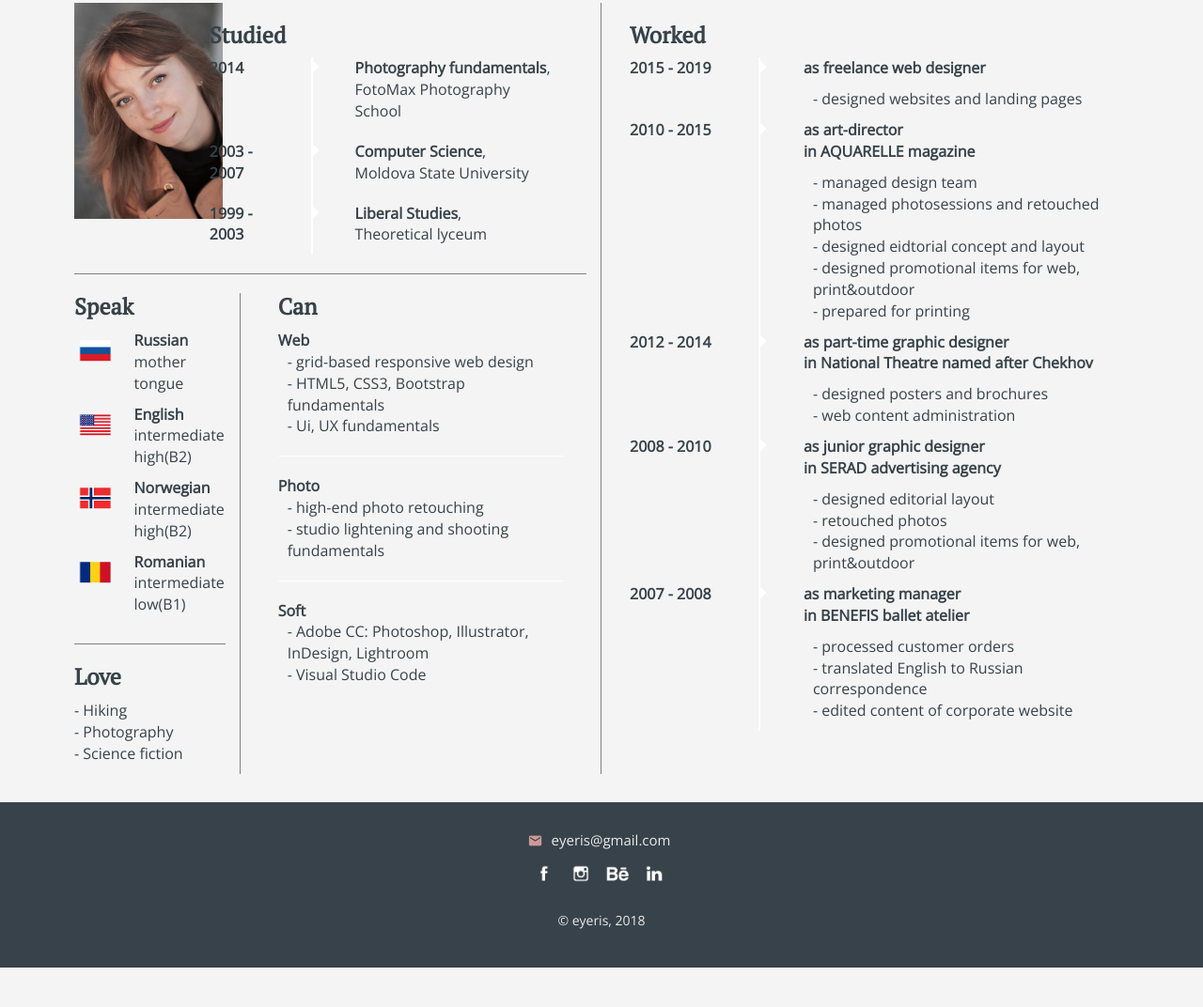
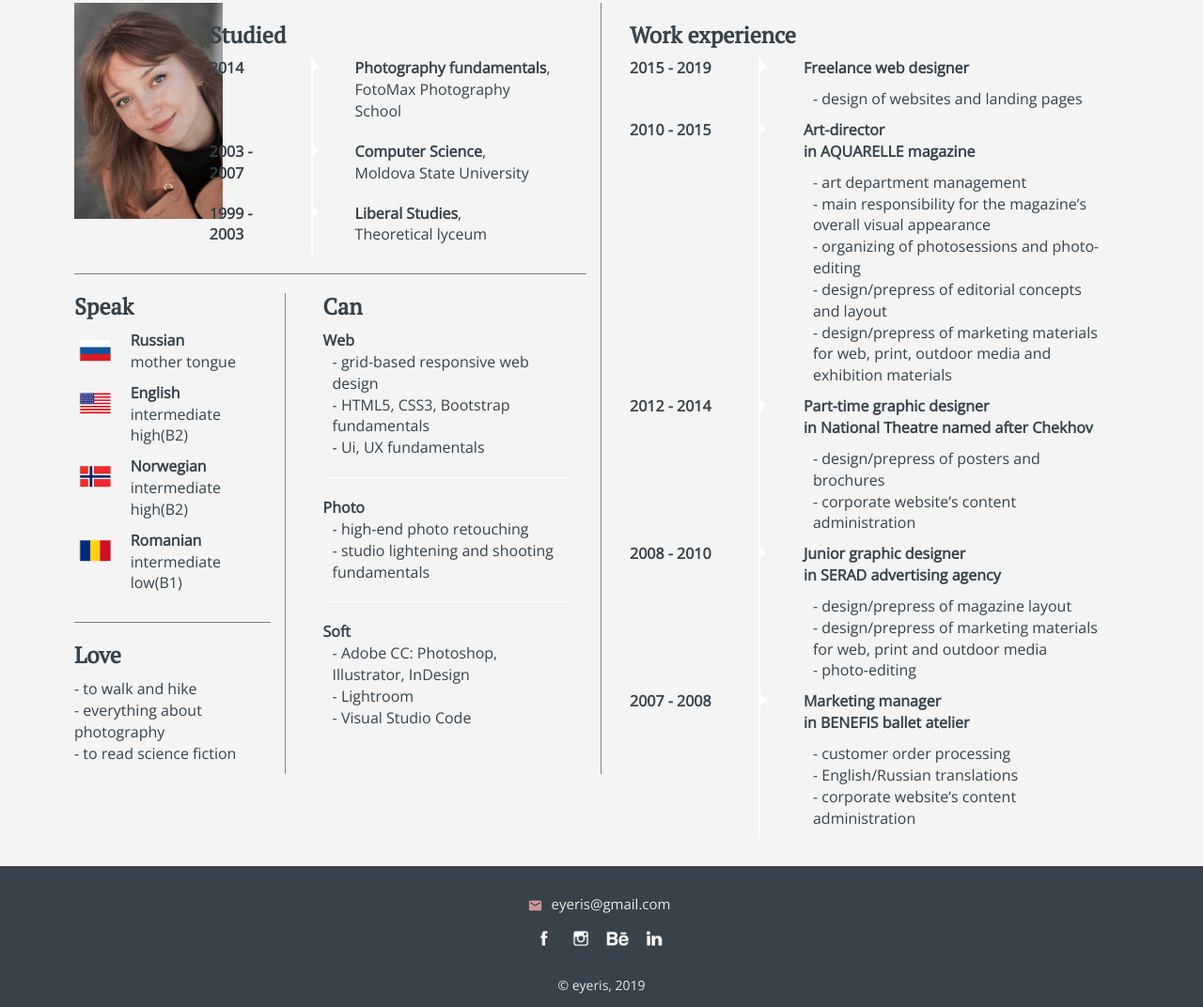
Before and after one commit to eyeris-work/portfolio-website, a plain HTML site: page about.html in a window 1280 px wide. Shown: the part 431-1503 px from the top of the page at 94% size. Before the commit the page ends 1461 px from the top, so only its background shows below. Drawn offline with nearby package versions, Linux system fonts and the light colour scheme; a web font is replaced by a local one.

Commit message:
- Edited texts in norwegian, russian and english
- Edited texts in norwegian, russian and english
- changed layout in about me
- added links to some works

```diff
--- a/about.html
+++ b/about.html
@@ -138,40 +138,40 @@
                         <div class="row">
                             <div class="container-fluid">
                                 <div class="row">
-                                    <div class="col-xs-4 languages column">
+                                    <div class="col-xs-5 languages column">
                                         <h3 data-i18n-key="languages">Languages</h3>
                                         <div class="row line">
-                                            <div class="col-xs-4">
+                                            <div class="col-xs-3">
                                                 <img src="images/icons/flag-russian.png" class="section-flag-icon" alt="Russian flag">
                                             </div>
-                                            <div class="col-xs-8">
+                                            <div class="col-xs-9">
                                                 <strong data-i18n-key="russian">Russian</strong>
                                                 <span class="new_line_about" data-i18n-key="native">native</span>
                                             </div>
                                         </div>
                                         <div class="row line">
-                                            <div class="col-xs-4">
+                                            <div class="col-xs-3">
                                                 <img src="images/icons/flag-english.png" class="section-flag-icon" alt="English flag">
                                             </div>
-                                            <div class="col-xs-8">
+                                            <div class="col-xs-9">
                                                 <strong data-i18n-key="english">English</strong>
                                                 <span class="new_line_about" data-i18n-key="professional">fluent</span>
                                             </div>
                                         </div>
                                         <div class="row line">
-                                                <div class="col-xs-4">
+                                                <div class="col-xs-3">
                                                     <img src="images/icons/flag-norwegian.png" class="section-flag-icon" alt="Norwegian flag">
                                                 </div>
-                                                <div class="col-xs-8">
+                                                <div class="col-xs-9">
                                                     <strong data-i18n-key="norwegian">Norwegian</strong>
                                                     <span class="new_line_about" data-i18n-key="professional">conversant</span>
                                                 </div>
                                             </div>
                                         <div class="row line">
-                                            <div class="col-xs-4">
+                                            <div class="col-xs-3">
                                                 <img src="images/icons/flag-romanian.png" class="section-flag-icon" alt="Romanian flag">
                                             </div>
-                                            <div class="col-xs-8">
+                                            <div class="col-xs-9">
                                                 <strong data-i18n-key="romanian">Romanian</strong><span class="new_line_about" data-i18n-key="limited">conversant</span>
                                             </div>
                                         </div>
@@ -191,7 +191,7 @@
                                         </div>
 
                                     </div>
-                                    <div class="col-xs-8 skills">
+                                    <div class="col-xs-7 skills">
                                         <h3 data-i18n-key="skills">Skills and knowledge</h3>
                                         <div class="row data-block">
                                             <div class="col-sm-12">
@@ -219,7 +219,8 @@
                                                     <strong>Soft</strong>
                                                 </div>
                                                 <ul>
-                                                    <li class="col-sm-12">Adobe CC: Photoshop, Illustrator, InDesign, Lightroom</li>
+                                                    <li class="col-sm-12">Adobe CC: Photoshop, Illustrator, InDesign</li>
+                                                    <li class="col-sm-12">Lightroom</li>
                                                     <li class="col-sm-12">Visual Studio Code</li>
                                                 </ul>
                                             </div>
@@ -611,7 +612,7 @@
                 <a href="https://www.behance.net/irissa"><img src="images/icons/be_icon.png" onmouseover="this.src='images/icons/be_icon_hover.png'" onmouseout="this.src='images/icons/be_icon.png'"></a>
                 <a href="https://www.linkedin.com/in/irina-voscoboinic-7191a137/"><img src="images/icons/in_icon.png" onmouseover="this.src='images/icons/in_icon_hover.png'" onmouseout="this.src='images/icons/in_icon.png'"></a>
             </div>
-            <span class="new_line copyright">© eyeris, 2018</span>
+            <span class="new_line copyright">© eyeris, 2019</span>
         </div>
     </footer>
     </div>
--- a/css/style.css
+++ b/css/style.css
@@ -490,7 +490,11 @@ ul {
 .languages h3, .interests h3, .skills h3 {margin-top: 0px;}
 .skills {
     padding-left: 40px;
-    padding-right: 40px;
+    padding-right: 30px;
+}
+
+.languages {
+    padding-right: 15px;
 }
 
 
--- a/js/eyeris.js
+++ b/js/eyeris.js
@@ -7,7 +7,7 @@
             'downloadCV': 'Download CV',
             'visitWebsite':'Online',
             'toggleNav': 'Toggle navigation',
-            'myInfo': 'Hi! I am Irina, digital designer with wide experience in both graphics and web.',
+            'myInfo': 'Hi! I am Irina, a highly experienced designer both for print and digital media.',
             'showAll': 'All projects',
             'webDesign': 'Web',
             'printDesign': 'Print',
@@ -20,12 +20,13 @@
             'prepress': 'prepress',
             'retouch': 'photo-retouch',
             'art-direction': 'art-direction',
+            'illustration':'illustration',
             'editing':'photo-editing',
             'perform': 'as freelance-designer',
-            'perform1': 'as web designer at MNOGOLAND',
+            'perform1': 'as web designer at www.mnogoland.ru',
             'perform2': 'as art-director at AQUARELLE',
             'under-development': "Under development.",
-            'no-longer-online': "No longer online.",
+            'no-longer-online': "No longer available.",
             'portfolio1': 'Web banners',
             'portfolio2': 'Radio show, poster',
             'portfolio3': 'Magazine',
@@ -99,9 +100,9 @@
             'professional': 'intermediate high(B2)',
             'limited': 'intermediate low(B1)',
             'interests': 'Love',
-            'interest1': 'Hiking',
-            'interest2': 'Photography',
-            'interest3': 'Science fiction',
+            'interest1': 'to walk and hike',
+            'interest2': 'everything about photography',
+            'interest3': 'to read science fiction',
             'skills': 'Can',
             'web': 'Web',
             'webSkills1': 'grid-based responsive web design',
@@ -112,30 +113,30 @@
             'photo': 'Photo',
             'photoSkills1': 'high-end photo retouching',
             'photoSkills2': 'studio lightening and shooting fundamentals',
-            'workExpirience': 'Worked',
-            'freelanceWeb': 'as freelance web designer',
-            'freelanceWebResp1': 'designed websites and landing pages',
-            'artDirectorAquarelle': 'as art-director',
+            'workExpirience': 'Work experience',
+            'freelanceWeb': 'Freelance web designer',
+            'freelanceWebResp1': 'design of websites and landing pages',
+            'artDirectorAquarelle': 'Art-director',
             'AQUARELLE':'in AQUARELLE magazine',
-            'aquarelleResp1': 'managed design team',
-            'aquarelleResp2': 'managed photosessions and retouched photos',
-            'aquarelleResp3': 'designed eidtorial concept and layout',
-            'aquarelleResp4': 'designed promotional items for web, print&outdoor',
-            'aquarelleResp5': 'prepared for printing',
-            'chekhov': 'as part-time graphic designer',
+            'aquarelleResp1': 'art department management',
+            'aquarelleResp2': 'main responsibility for the magazine\’s overall visual appearance',
+            'aquarelleResp3': 'organizing of photosessions and photo-editing',
+            'aquarelleResp4': 'design/prepress of editorial concepts and layout',
+            'aquarelleResp5': 'design/prepress of marketing materials for web, print, outdoor media and exhibition materials',
+            'chekhov': 'Part-time graphic designer',
             'CHEKHOV': 'in National Theatre named after Chekhov',
-            'chekhovResp1': 'designed posters and brochures',
-            'chekhovResp2': 'web content administration',
-            'seradPlus': 'as junior graphic designer',
+            'chekhovResp1': 'design/prepress of posters and brochures',
+            'chekhovResp2': 'corporate website’s content administration',
+            'seradPlus': 'Junior graphic designer',
             'SERADPLUS': 'in SERAD advertising agency',
-            'seradPlusResp1': 'designed editorial layout',
-            'seradPlusResp2': 'retouched photos',
-            'seradPlusResp3': 'designed promotional items for web, print&outdoor',
-            'benefis': 'as marketing manager',
+            'seradPlusResp1': 'design/prepress of magazine layout',
+            'seradPlusResp2': 'design/prepress of marketing materials for web, print and outdoor media',
+            'seradPlusResp3': 'photo-editing',
+            'benefis': 'Marketing manager',
             'BENEFIS': 'in BENEFIS ballet atelier',
-            'benefisResp1': 'processed customer orders',
-            'benefisResp2': 'translated English to Russian correspondence',
-            'benefisResp3': 'edited content of corporate website',
+            'benefisResp1': 'customer order processing ',
+            'benefisResp2': 'English/Russian translations',
+            'benefisResp3': 'corporate website’s content administration',
             'previous':'<',
             'next': '>',
             'scrollToTop': 'to top',
@@ -147,7 +148,7 @@
             'downloadCV': 'Скачать CV',
             'visitWebsite':'Онлайн',
             'toggleNav': 'Переключить навигацию',
-            'myInfo': 'Привет! Я Ирина, цифровой дизайнер с большим опытом работы в графике и вебе.',
+            'myInfo': 'Привет! Я Ирина, дизайнер с многолетним опытом работы как для печатных, так и для цифровых медиа.',
             'showAll': 'Все работы',
             'webDesign': 'Веб',
             'printDesign': 'Принт',
@@ -160,10 +161,11 @@
             'prepress': 'подготовка к печати',
             'art-direction': 'арт дирекшн',
             'retouch': 'фото ретушь',
+            'illustration':'иллюстрации',
             'under-development': "в процессе разработки.",
-            'no-longer-online': "более недоступны онлайн.",
+            'no-longer-online': "более недоступны.",
             'perform': 'в качестве фриланс-дизайнера',
-            'perform1': 'в качестве веб-дизайнера MNOGOLAND',
+            'perform1': 'в качестве веб-дизайнера www.mnogoland.ru',
             'perform2': 'в качестве арт-директора AQUARELLE',
             'portfolio1': 'Веб-баннеры',
             'portfolio2': 'Радио-шоу, постер',
@@ -222,7 +224,7 @@
             'actualAddress': 'Молдова, г. Кишинёв',
             'irinaVoscoboinic': 'Ирина Воскобойник',
             'graphicDesigner': 'Цифровой дизайнер',
-            'education': 'Изучала',
+            'education': 'Изучила',
             'fotoMax': 'Школа фотографии FotoMax',
             'beginner': 'Основы фотосъемки',
             'usm': 'Государственный Университет Молдовы',
@@ -245,37 +247,37 @@
             'skills': 'Могу',
             'web': 'Веб',
             'webSkills1': 'адаптивный веб-дизайн с использованием модульной сетки',
-            'webSkills2': 'основы HTML5, CSS3, Bootstrap',
-            'webSkills3': 'основы Ui, UX',
+            'webSkills2': 'базовые знания HTML5, CSS3, Bootstrap',
+            'webSkills3': 'основы UX',
             'print': 'Фото',
             'printSkills1': 'дизайн печатной и наружной рекламы',
             'photo': 'Фото',
             'photoSkills1': 'фото-ретушь',
             'photoSkills2': 'основы студийного освещения и фотосъемки',
-            'workExpirience': 'Работала',
-            'freelanceWeb': 'фриланс веб-дизайнером',
-            'freelanceWebResp1': 'разрабатывала вебсайты и промо-страницы',
-            'artDirectorAquarelle': 'арт-директором',
-            'AQUARELLE': 'в журнале AQUARELLE',
-            'aquarelleResp1': 'руководила дизайн-отделом',
-            'aquarelleResp2': 'планировала фотосессии и ретушировала фото',
-            'aquarelleResp3': 'работала над концепцией и верстала журнальные публикаци',
-            'aquarelleResp4': 'готовила к печати',
-            'aquarelleResp5': 'разрабатывала дизайн для веб, печатной и наружной рекламы ',
-            'chekhov': 'внештатным дизайнером',
-            'CHEKHOV': 'в Национальном Театре Чехова',
-            'chekhovResp1': 'разрабатывала дизайн афиш и брошюр',
-            'chekhovResp2': 'администрировала веб-контент сайта компании',
-            'seradPlus': 'младшим графическим дизайнером',
-            'SERADPLUS': 'в рекламном агентстве SerAd',
-            'seradPlusResp1': 'верстала и готовила к печати журнальные публикации',
-            'seradPlusResp2': 'ретушировала фото',
-            'seradPlusResp3': 'разрабатывала дизайн для веб, печатной и наружной рекламы ',
-            'benefis': 'маркетинг-менеджером',
-            'BENEFIS': 'в балетном ателье BENEFIS',
-            'benefisResp1': 'обрабатывала заказы клиентов',
-            'benefisResp2': 'переводила документы с англ. на рус. языки',
-            'benefisResp3': 'администрировала веб-контент сайта компании',
+            'workExpirience': 'Опыт работы',
+            'freelanceWeb': 'Фриланс веб-дизайнер',
+            'freelanceWebResp1': 'дизайн вебсайтов и лендингов',
+            'artDirectorAquarelle': 'Арт-директор',
+            'AQUARELLE': 'журнал AQUARELLE',
+            'aquarelleResp1': 'контроль и организация работы дизайн-отдела',
+            'aquarelleResp2': 'ответственность за основную дизайн-концепцию и визуальное исполнение',
+            'aquarelleResp3': 'организация фотосессий, фото-ретушь',
+            'aquarelleResp4': 'дизайн/препресс журнальных макетов и маркетинговых материалов для web, печатной и наружной рекламы',
+            'aquarelleResp5': 'дизайн/препресс выставочных рекламных материалов',
+            'chekhov': 'Внештатный графический дизайнер',
+            'CHEKHOV': 'Драмматический Театр им.Чехова',
+            'chekhovResp1': 'дизайн/препресс афиш и брошюр',
+            'chekhovResp2': 'управление контентом вебсайта компании',
+            'seradPlus': 'Младший графический дизайнер',
+            'SERADPLUS': 'рекламное агентство Serad',
+            'seradPlusResp1': 'дизайн/препресс журнальных макетов',
+            'seradPlusResp2': 'фото-ретушь',
+            'seradPlusResp3': 'дизайн/препресс маркетинговых материалов для web, печатной и наружной рекламы',
+            'benefis': 'Маркетинг-менеджер',
+            'BENEFIS': 'швейное ателье Benefis',
+            'benefisResp1': 'прием/обработка заказов',
+            'benefisResp2': 'перевод корреспонденции с англ. на рус. языки',
+            'benefisResp3': 'управление контентом вебсайта компании',
             'previous': 'Предыдущий',
             'next': 'Следующий',
             'scrollToTop': 'наверх',
@@ -287,7 +289,7 @@
         'downloadCV': 'Laste ned CV',
         'visitWebsite':'På nett',
         'toggleNav': 'Bytt navigasjon',
-        'myInfo': 'Hei! Jeg er Irina, digital designer med stor erfaring både i grafikk og på nettet.',
+        'myInfo': 'Hei! Jeg heter Irina og har lang erfaring innenfor design - både for trykte og digitale medier.',
         'showAll': 'Alle prosjekter',
         'webDesign': 'Digitalt',
         'printDesign': 'Trykk',
@@ -297,13 +299,14 @@
         'logo-design': 'logo design',
         'layout': 'layout design',
         'graphdesign': 'grafisk design',
-        'prepress': 'forberedelse til trykking',
-        'retouch': 'foto retusjering',
+        'prepress': 'produksjon',
+        'retouch': 'retusjering av bilder',
+        'illustration':'illustrasjoner',
         'art-direction': 'art-direction',
-        'editing':'photo redigering',
-        'perform': 'som frilansdesigner',
-        'perform1': 'som digital designer i MNOGOLAND',
-        'perform2': 'som kunstdirektør i AQUARELLE',
+        'editing':'retusjering av bilder',
+        'perform': 'som frilans designer',
+        'perform1': 'som digital designer hos www.mnogoland.ru',
+        'perform2': 'som art-direktør hos AQUARELLE',
         'under-development': "under utvikling.",
         'no-longer-online': "ikke tilgjengelig lenger.",
         'portfolio1': 'Web bannere',
@@ -343,7 +346,7 @@
         'portfolio13Desc1': '01. Hjemmeside viser toppobjekter.',
         'portfolio13Desc2': '02. Listeside og avansert søkeskjema.',
         'portfolio13Desc3': '03. Side med detaljert objektbeskrivelse.',
-        'portfolio14Desc': 'Copywriting byrå med et morsomt navn; Copymonster. Oppgaven var å skape en morsom, fengende karakter som lett kan forklare tjenestene som tilbys med en følelse av en kreativ og uformell atmosfære.',
+        'portfolio14Desc': 'Copywriting byrå med et morsomt navn. Oppgaven var å skape en fengende karakter som lett kan forklare tjenestene som tilbys med en følelse av en kreativ og uformell atmosfære.',
         'portfolio14Desc2': 'Hjemmeside.',
         'portfolio14Desc3': 'Tilleggstjenester side.',
         'portfolio15Desc1': 'To landingssider for en drosjetjeneste, tilgjengelig i Moskva, Russland. Den første siden har online taxi bestillingsskjema og bedriftsinformasjon. Den andre siden er for sjåfører som trenger jobb.',
@@ -380,49 +383,48 @@
         'professional': 'selvstendig nivå(B2)',
         'limited': 'selvstendig nivå(B1)',
         'interests': 'Elsker',
-        'interest1': 'Fjellturer',
-        'interest2': 'Fotografi',
-        'interest3': 'Science fiction',
+        'interest1': 'å gå topptur',
+        'interest2': 'alt om fotografi',
+        'interest3': 'å lese science fiction',
         'skills': 'Kan',
         'web': 'Digitalt',
         'webSkills1': 'responsivt webdesign med modulært rutenett ',
         'webSkills2': 'grunnleggende HTML5, CSS3, Bootstrap',
-        'webSkills3': 'Ui, UX grunnleggende',
+        'webSkills3': 'UX grunnleggende',
         'print': 'Grafisk',
         'printSkills1': 'commercial outdoor advertising design',
         'photo': 'Foto',
-        'photoSkills1': 'fotoretusjering',
-        'photoSkills2': 'studio belysning grunnleggende',
-        'workExpirience': 'Jobbet',
-        'freelanceWeb': 'som frilans digital designer',
-        'freelanceWebResp1': 'designet nettsider',
-        'artDirectorAquarelle': 'som kunstdirektør',
-        'AQUARELLE':'i AQUARELLE magasin',
-        'aquarelleResp1': 'ledet designavdelingen',
-        'aquarelleResp2': 'planlagte bildeserier og retusjerte bilder',
-        'aquarelleResp3': 'utviklet redaksjonell konsept, layout',
-        'aquarelleResp4': 'designet reklameartikler for web, trykk og utendørs',
-        'aquarelleResp5': 'forberedt til trykking',
-        'chekhov': 'som deltid grafisk designer',
-        'CHEKHOV': 'i Chekhov Nasjonal Teater',
-        'chekhovResp1': 'designet plakater og brosjyrer',
-        'chekhovResp2': 'administrert innhold på bedriftens nettside',
-        'seradPlus': 'som Junior grafisk designer',
-        'SERADPLUS': 'i SERAD reklamebyrå',
-        'seradPlusResp1': 'designet og forberedt til trykking redaksjonell materialer',
-        'seradPlusResp2': 'retusjerte bilder',
-        'seradPlusResp3': 'designet reklameartikler for web, trykk og utendørs',
-        'benefis': 'som Markedsføringsleder',
-        'BENEFIS': 'som Benefis atelier',
-        'benefisResp1': 'behandlet kundeordrer',
-        'benefisResp2': 'oversatt engelsk til russisk korrespondanse',
-        'benefisResp3': 'administrert innhold på bedriftens nettside',
+        'photoSkills1': 'retusjering av bilder',
+        'photoSkills2': 'grunnleggende lyssetting i studio',
+        'workExpirience': 'Arbeidserfaring',
+        'freelanceWeb': 'Frilans digital designer',
+        'freelanceWebResp1': 'design av nettsider og landingsider',
+        'artDirectorAquarelle': 'Art-direktør',
+        'AQUARELLE':'hos AQUARELLE magasin',
+        'aquarelleResp1': 'ledelse av designavdelingen',
+        'aquarelleResp2': 'hovedansvar for idé og visuell utforming',
+        'aquarelleResp3': 'organisering av fotoshoot og retusjering av bilder',
+        'aquarelleResp4': 'design/produksjon av konsepter og layout',
+        'aquarelleResp5': 'design/produksjon av markedsmateriale for web, trykk, utendørs media og messemateriell',
+        'chekhov': 'Deltid grafisk designer',
+        'CHEKHOV': 'hos Chekhov Nasjonal Teater',
+        'chekhovResp1': 'design/produksjon av plakater og brosjyrer',
+        'chekhovResp2': 'administrering av innhold på bedriftens nettside',
+        'seradPlus': 'Junior grafisk designer',
+        'SERADPLUS': 'hos SERAD reklamebyrå',
+        'seradPlusResp1': 'design/produksjon av layout for magasin',
+        'seradPlusResp2': 'design/produksjon av markedsmateriale for web, trykk og  utendørs media',
+        'seradPlusResp3': 'retusjering av bilder',
+        'benefis': 'Markedsføringsassistent',
+        'BENEFIS': 'hos Benefis atelier',
+        'benefisResp1': 'behandling av kundeordrer',
+        'benefisResp2': 'oversettelse engelsk/russisk ',
+        'benefisResp3': 'administrering av innhold på bedriftens nettside',
         'previous':'<',
         'next': '>',
         'scrollToTop': 'til topp',
         'resumeURL': 'Irina_Voscoboinic_CV_no.pdf'
     }
-
     };
 
     var $projectInfoContainer, $projectInfoButtons, $portfolioListContainer, $progressBar, $navBarMenuItems, $allProjects, $downloadResume, $hireMeContainer;
```
Also changed, not shown: home.html (+1 -1 lines), pp_web_copymonster.html (+1 -0 lines), pp_web_kirpich.html (+1 -1 lines), pp_web_ofd.html (+2 -2 lines), pp_web_olimp.html (+2 -2 lines), pp_web_phuket.html (+2 -2 lines), 3 other files.
